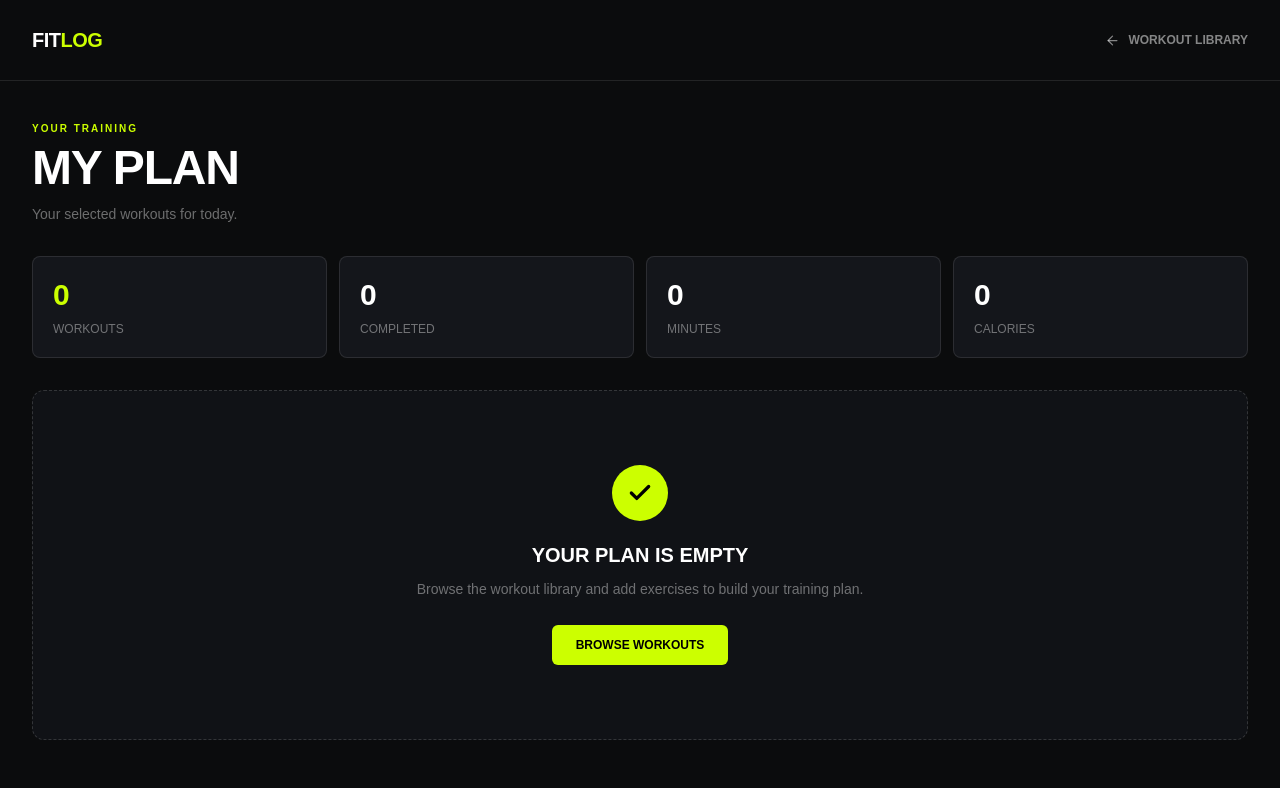
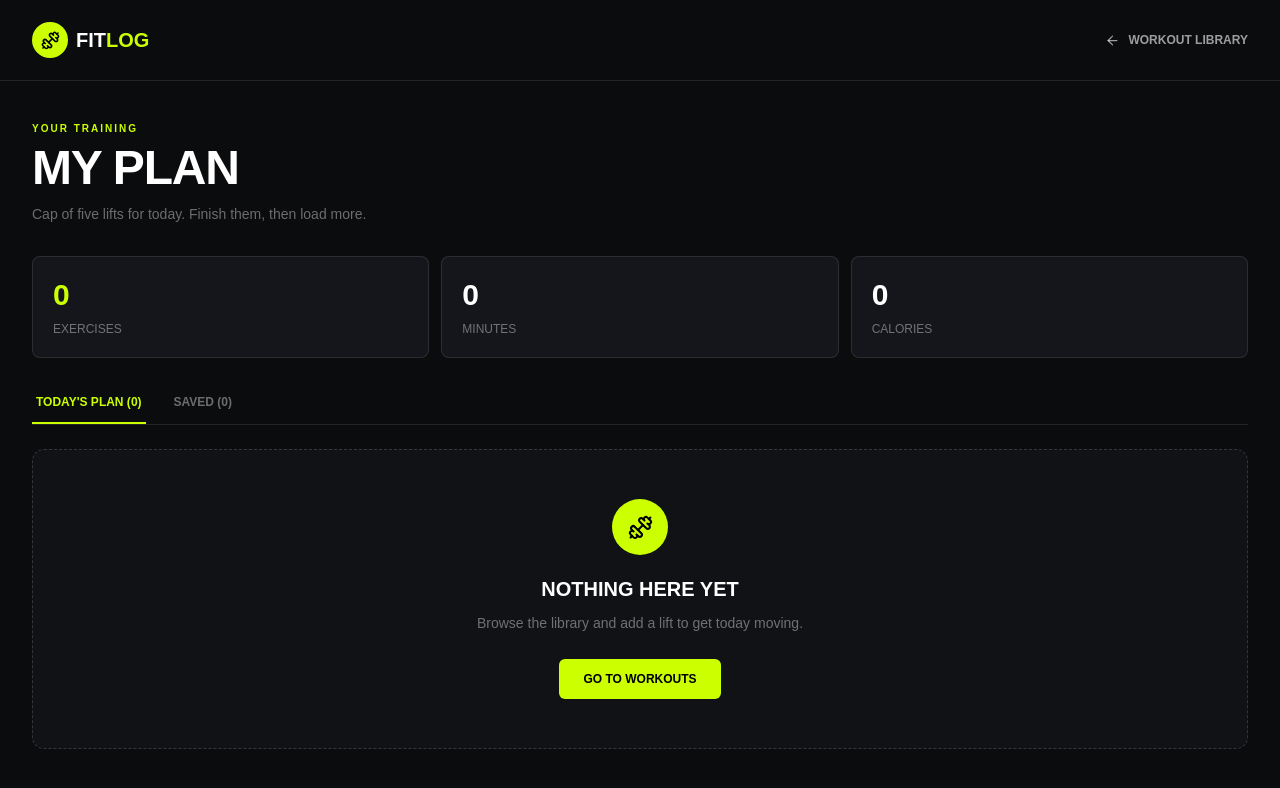
Before and after one commit to mahediinfo27/b-14-fit-log, a Next.js app: page /my-plan in a window 1280 px wide. Shown: the top 788 px of the page. Built offline with nearby package versions, Linux system fonts and the light colour scheme.

Commit message:
feat: add saved workouts tab and plan actions

```diff
--- a/src/app/my-plan/page.tsx
+++ b/src/app/my-plan/page.tsx
@@ -1,105 +1,170 @@
+
 "use client";
 
 import Link from "next/link";
-import { ArrowLeft, Check, Trash2 } from "lucide-react";
-import { useState, useSyncExternalStore } from "react";
+import { useEffect, useState } from "react";
+import {
+  ArrowLeft,
+  Check,
+  Clock,
+  Flame,
+  Star,
+  Trash2,
+  Dumbbell,
+} from "lucide-react";
+
 type Workout = {
   id: number;
   name: string;
+  muscleGroups: string[];
+  equipment: string;
   duration: number;
   caloriesBurned: number;
-    muscleGroups: string[];
-    equipment: string;
+  rating: number;
 };
 
 const PLAN_KEY = "fitlog-plan";
+const SAVED_KEY = "fitlog-saved";
+const DONE_KEY = "fitlog-completed";
 
-const subscribe = (callback: () => void) => {
-    window.addEventListener("storage", callback);
-    window.addEventListener("fitlog-storage", callback);
+type Tab = "plan" | "saved";
+
+function readWorkouts(key: string): Workout[] {
+  try {
+    const data = JSON.parse(localStorage.getItem(key) || "[]");
+    return Array.isArray(data) ? data : [];
+  } catch {
+    return [];
+  }
+}
+
+export default function MyPlan() {
+  const [activeTab, setActiveTab] = useState<Tab>("plan");
+  const [workouts, setWorkouts] = useState<Workout[]>([]);
+  const [savedWorkouts, setSavedWorkouts] = useState<Workout[]>([]);
+  const [completed, setCompleted] = useState<number[]>([]);
+  const [loading, setLoading] = useState(true);
+  const [toast, setToast] = useState("");
+
+  useEffect(() => {
+    const loadData = () => {
+      setWorkouts(readWorkouts(PLAN_KEY));
+      setSavedWorkouts(readWorkouts(SAVED_KEY));
+
+      try {
+        const done = JSON.parse(
+          localStorage.getItem(DONE_KEY) || "[]"
+        );
+        setCompleted(Array.isArray(done) ? done : []);
+      } catch {
+        setCompleted([]);
+      }
+
+      setLoading(false);
+    };
+
+    loadData();
+    window.addEventListener("fitlog-storage", loadData);
+    window.addEventListener("storage", loadData);
 
     return () => {
-        window.removeEventListener("storage", callback);
-        window.removeEventListener("fitlog-storage", callback);
+      window.removeEventListener("fitlog-storage", loadData);
+      window.removeEventListener("storage", loadData);
     };
-};
+  }, []);
 
-const getPlan = () => {
-    return localStorage.getItem(PLAN_KEY) || "[]";
-};
+  useEffect(() => {
+    if (!toast) return;
 
-const getServerPlan = () => {
-    return "[]";
-};
+    const timer = window.setTimeout(() => setToast(""), 2500);
+    return () => window.clearTimeout(timer);
+  }, [toast]);
 
-export default function MyPlan() {
-    const planData = useSyncExternalStore(
-        subscribe,
-        getPlan,
-        getServerPlan
-    );
-
-    const workouts = JSON.parse(planData) as Workout[];
-
-    const [completed, setCompleted] = useState<number[]>([]);
-
-    const removeWorkout = (id: number) => {
-        const updated = workouts.filter(
-            (workout) => workout.id !== id
-        );
-
-        localStorage.setItem(
-            PLAN_KEY,
-            JSON.stringify(updated)
-        );
-
-        window.dispatchEvent(new Event("fitlog-storage"));
-    };
-
-    const toggleDone = (id: number) => {
-        setCompleted((current) =>
-            current.includes(id)
-                ? current.filter((item) => item !== id)
-                : [...current, id]
-        );
-    };
+  const currentList =
+    activeTab === "plan" ? workouts : savedWorkouts;
 
   const totalMinutes = workouts.reduce(
-        (total, workout) => total + workout.duration,
+    (sum, workout) => sum + workout.duration,
     0
   );
 
   const totalCalories = workouts.reduce(
-        (total, workout) => total + workout.caloriesBurned,
+    (sum, workout) => sum + workout.caloriesBurned,
     0
   );
 
+  function removeWorkout(id: number) {
+    if (activeTab === "plan") {
+      const updated = workouts.filter((item) => item.id !== id);
+      setWorkouts(updated);
+      localStorage.setItem(PLAN_KEY, JSON.stringify(updated));
+
+      const updatedDone = completed.filter((item) => item !== id);
+      setCompleted(updatedDone);
+      localStorage.setItem(DONE_KEY, JSON.stringify(updatedDone));
+    } else {
+      const updated = savedWorkouts.filter((item) => item.id !== id);
+      setSavedWorkouts(updated);
+      localStorage.setItem(SAVED_KEY, JSON.stringify(updated));
+    }
+
+    window.dispatchEvent(new Event("fitlog-storage"));
+    setToast(activeTab === "plan" ? "Workout removed from plan" : "Workout removed from saved");
+  }
+
+  function toggleDone(id: number) {
+    const updated = completed.includes(id)
+      ? completed.filter((item) => item !== id)
+      : [...completed, id];
+
+    setCompleted(updated);
+    localStorage.setItem(DONE_KEY, JSON.stringify(updated));
+    setToast(updated.includes(id) ? "Workout marked as done!" : "Workout marked as not done");
+  }
+
+  function moveToPlan(workout: Workout) {
+    if (workouts.some((item) => item.id === workout.id)) {
+      setToast("Workout is already in your plan");
+      return;
+    }
+
+    if (workouts.length >= 5) {
+      setToast("Your plan is full. Maximum 5 workouts.");
+      return;
+    }
+
+    const updated = [...workouts, workout];
+    setWorkouts(updated);
+    localStorage.setItem(PLAN_KEY, JSON.stringify(updated));
+    window.dispatchEvent(new Event("fitlog-storage"));
+    setToast("Added to today's plan");
+  }
+
   return (
     <main className="min-h-screen bg-[#0b0c0d] text-white">
-
-            {/* Header */}
-            <header className="border-b border-white/10">
-                <nav className="mx-auto flex min-h-20 max-w-7xl items-center justify-between px-5 lg:px-8">
-
-                    <Link
-                        href="/"
-                        className="text-xl font-bold tracking-tight"
-                    >
+      <header className="border-b border-white/10 bg-[#0b0c0d]">
+        <nav className="mx-auto flex min-h-20 max-w-7xl items-center justify-between px-4 sm:px-6 lg:px-8">
+          <Link href="/" className="flex items-center gap-2">
+            <span className="flex h-9 w-9 items-center justify-center rounded-full bg-[#ccff00] text-black">
+              <Dumbbell size={19} />
+            </span>
+            <span className="text-xl font-black">
               FIT<span className="text-[#ccff00]">LOG</span>
+            </span>
           </Link>
 
           <Link
             href="/"
-                        className="flex items-center gap-2 text-xs font-bold uppercase text-white/50 transition hover:text-white"
+            className="flex items-center gap-2 text-xs font-bold uppercase text-white/60 hover:text-[#ccff00]"
           >
             <ArrowLeft size={15} />
-                        Workout Library
+            <span className="hidden sm:inline">Workout Library</span>
+            <span className="sm:hidden">Back</span>
           </Link>
         </nav>
       </header>
 
       <section className="mx-auto max-w-7xl px-4 py-10 sm:px-6 lg:px-8">
-                <div>
         <p className="text-[10px] font-bold uppercase tracking-[0.2em] text-[#ccff00]">
           Your Training
         </p>
@@ -109,85 +174,115 @@ export default function MyPlan() {
         </h1>
 
         <p className="mt-3 text-sm text-white/40">
-                        Your selected workouts for today.
+            Cap of five lifts for today. Finish them, then load more.
         </p>
-                </div>
-                <div className="mt-8 grid grid-cols-2 gap-3 sm:grid-cols-4">
+
+        {/* Metrics */}
+        <div className="mt-8 grid grid-cols-1 gap-3 sm:grid-cols-3">
           <div className="rounded-lg border border-white/10 bg-[#14161b] p-5">
             <p className="text-3xl font-black text-[#ccff00]">
               {workouts.length}
             </p>
-
             <p className="mt-2 text-xs uppercase text-white/40">
-                            Workouts
+              Exercises
             </p>
           </div>
+
           <div className="rounded-lg border border-white/10 bg-[#14161b] p-5">
-                        <p className="text-3xl font-black">
-                            {completed.length}
-                        </p>
-                        <p className="mt-2 text-xs uppercase text-white/40">
-                            Completed
-                        </p>
-                    </div>
-                    <div className="rounded-lg border border-white/10 bg-[#14161b] p-5">
-                        <p className="text-3xl font-black">
-                            {totalMinutes}
-                        </p>
-
+            <p className="text-3xl font-black">{totalMinutes}</p>
             <p className="mt-2 text-xs uppercase text-white/40">
               Minutes
             </p>
           </div>
+
           <div className="rounded-lg border border-white/10 bg-[#14161b] p-5">
-                        <p className="text-3xl font-black">
-                            {totalCalories}
-                        </p>
+            <p className="text-3xl font-black">{totalCalories}</p>
             <p className="mt-2 text-xs uppercase text-white/40">
               Calories
             </p>
           </div>
         </div>
-                {workouts.length === 0 && (
-                    <div className="mt-8 flex min-h-[350px] flex-col items-center justify-center rounded-xl border border-dashed border-white/15 bg-[#101216] px-6 text-center">
 
+        {/* Tabs */}
+        <div className="mt-9 flex gap-6 border-b border-white/10">
+          <button
+            onClick={() => setActiveTab("plan")}
+            className={`border-b-2 px-1 pb-3 text-xs font-black uppercase transition ${
+              activeTab === "plan"
+                ? "border-[#ccff00] text-[#ccff00]"
+                : "border-transparent text-white/40 hover:text-white"
+            }`}
+          >
+            Today&apos;s Plan ({workouts.length})
+          </button>
+
+          <button
+            onClick={() => setActiveTab("saved")}
+            className={`border-b-2 px-1 pb-3 text-xs font-black uppercase transition ${
+              activeTab === "saved"
+                ? "border-[#ccff00] text-[#ccff00]"
+                : "border-transparent text-white/40 hover:text-white"
+            }`}
+          >
+            Saved ({savedWorkouts.length})
+          </button>
+        </div>
+
+        {/* Loading */}
+        {loading && (
+          <div className="flex min-h-[250px] items-center justify-center">
+            <p className="animate-pulse text-sm text-[#ccff00]">
+              Loading workouts…
+            </p>
+          </div>
+        )}
+
+        {/* Empty state */}
+        {!loading && currentList.length === 0 && (
+          <div className="mt-6 flex min-h-[300px] flex-col items-center justify-center rounded-xl border border-dashed border-white/15 bg-[#101216] px-6 text-center">
             <div className="flex h-14 w-14 items-center justify-center rounded-full bg-[#ccff00] text-black">
-                            <Check size={26} strokeWidth={3} />
+              <Dumbbell size={25} />
             </div>
 
             <h2 className="mt-5 text-xl font-black uppercase">
-                            Your plan is empty
+              Nothing Here Yet
             </h2>
+
             <p className="mt-2 max-w-md text-sm leading-6 text-white/40">
-                            Browse the workout library and add exercises to
-                            build your training plan.
+              {activeTab === "plan"
+                ? "Browse the library and add a lift to get today moving."
+                : "Save a workout for later and it will appear here."}
             </p>
+
             <Link
               href="/#library"
-                            className="mt-6 rounded-md bg-[#ccff00] px-6 py-3 text-xs font-black uppercase text-black transition hover:bg-[#d8ff33]"
+              className="mt-6 rounded-md bg-[#ccff00] px-6 py-3 text-xs font-black uppercase text-black hover:bg-[#d8ff33]"
             >
-                            Browse Workouts
+              Go to Workouts
             </Link>
-
           </div>
         )}
-                {workouts.length > 0 && (
-                    <div className="mt-8 space-y-4">
-                        {workouts.map((workout) => {
+
+        {/* Workout cards */}
+        {!loading && currentList.length > 0 && (
+          <div className="mt-6 space-y-4">
+            {currentList.map((workout) => {
               const isDone = completed.includes(workout.id);
+
               return (
-                                <div
+                <article
                   key={workout.id}
-                                    className={`flex flex-col gap-4 rounded-xl border border-white/10 bg-[#14161b] p-4 transition sm:flex-row sm:items-center ${isDone ? "opacity-50" : ""
+                  className={`flex flex-col gap-4 rounded-xl border border-white/10 bg-[#14161b] p-4 sm:flex-row sm:items-center ${
+                    isDone && activeTab === "plan" ? "opacity-60" : ""
                   }`}
                 >
                   <img
                     src="/workout-card-image.png"
                     alt={workout.name}
-                                        className="h-32 w-full rounded-lg object-cover sm:h-24 sm:w-36"
+                    className="h-40 w-full rounded-lg bg-[#1b1d22] object-cover sm:h-28 sm:w-40"
                   />
-                                    <div className="flex-1">
 
+                  <div className="min-w-0 flex-1">
                     <div className="flex flex-wrap gap-2">
                       {workout.muscleGroups.map((group) => (
                         <span
@@ -198,47 +293,90 @@ export default function MyPlan() {
                         </span>
                       ))}
                     </div>
+
                     <h2
-                                            className={`mt-2 text-lg font-black uppercase ${isDone ? "line-through" : ""
+                      className={`mt-3 text-lg font-black uppercase ${
+                        isDone && activeTab === "plan" ? "line-through" : ""
                       }`}
                     >
                       {workout.name}
                     </h2>
 
                     <p className="mt-1 text-xs text-white/40">
-                                            {workout.duration} min ·{" "}
-                                            {workout.caloriesBurned} kcal ·{" "}
                       {workout.equipment}
                     </p>
+
+                    <div className="mt-3 flex flex-wrap gap-4 text-xs text-white/50">
+                      <span className="flex items-center gap-1">
+                        <Clock size={13} />
+                        {workout.duration} min
+                      </span>
+                      <span className="flex items-center gap-1">
+                        <Flame size={13} />
+                        {workout.caloriesBurned} kcal
+                      </span>
+                      <span className="flex items-center gap-1">
+                        <Star size={13} />
+                        {workout.rating}
+                      </span>
                     </div>
-                                    <div className="flex gap-2 sm:flex-col">
+                  </div>
+
+                  <div className="flex flex-wrap gap-2 sm:max-w-[160px] sm:flex-col">
+                    <Link
+                      href={`/workout/${workout.id}`}
+                      className="flex items-center justify-center rounded-md border border-white/15 px-3 py-2 text-center text-[10px] font-black uppercase hover:border-[#ccff00] hover:text-[#ccff00]"
+                    >
+                      View Details
+                    </Link>
+
+                    {activeTab === "plan" ? (
                       <button
                         onClick={() => toggleDone(workout.id)}
-                                            className={`flex items-center justify-center gap-2 rounded-md px-4 py-2 text-xs font-black uppercase transition ${isDone
-                                                    ? "bg-white/10 text-white"
+                        className={`flex items-center justify-center gap-1 rounded-md px-3 py-2 text-[10px] font-black uppercase ${
+                          isDone
+                            ? "border border-white/15 text-white/60"
                             : "bg-[#ccff00] text-black hover:bg-[#d8ff33]"
                         }`}
                       >
-                                            <Check size={14} />
+                        <Check size={13} />
+                        {isDone ? "Mark Undone" : "Mark as Done"}
+                      </button>
+                    ) : (
+                      <button
+                        onClick={() => moveToPlan(workout)}
+                        className="rounded-md bg-[#ccff00] px-3 py-2 text-[10px] font-black uppercase text-black hover:bg-[#d8ff33]"
+                      >
+                        Add to Plan
+                      </button>
+                    )}
 
-                                            {isDone ? "Done" : "Complete"}
-                                        </button>
                     <button
                       onClick={() => removeWorkout(workout.id)}
-                                            className="flex items-center justify-center gap-2 rounded-md border border-white/10 px-4 py-2 text-xs font-black uppercase text-white/50 transition hover:border-red-400 hover:text-red-400"
+                      aria-label={`Remove ${workout.name}`}
+                      className="flex items-center justify-center gap-1 rounded-md border border-white/10 px-3 py-2 text-[10px] font-black uppercase text-white/50 hover:border-red-400 hover:text-red-400"
                     >
-                                            <Trash2 size={14} />
+                      <Trash2 size={13} />
                       Remove
                     </button>
                   </div>
-                                </div>
+                </article>
               );
             })}
-
           </div>
         )}
+      </section>
 
-            </section>
+      {/* Toast */}
+      {toast && (
+        <div
+          role="status"
+          className="fixed bottom-5 left-1/2 z-50 -translate-x-1/2 rounded-lg border border-[#ccff00]/30 bg-[#14161b] px-5 py-3 text-sm font-semibold text-white shadow-xl"
+        >
+          <span className="mr-2 text-[#ccff00]">✓</span>
+          {toast}
+        </div>
+      )}
     </main>
   );
 }
```
Lines whose indentation alone changed are shown as unchanged.
